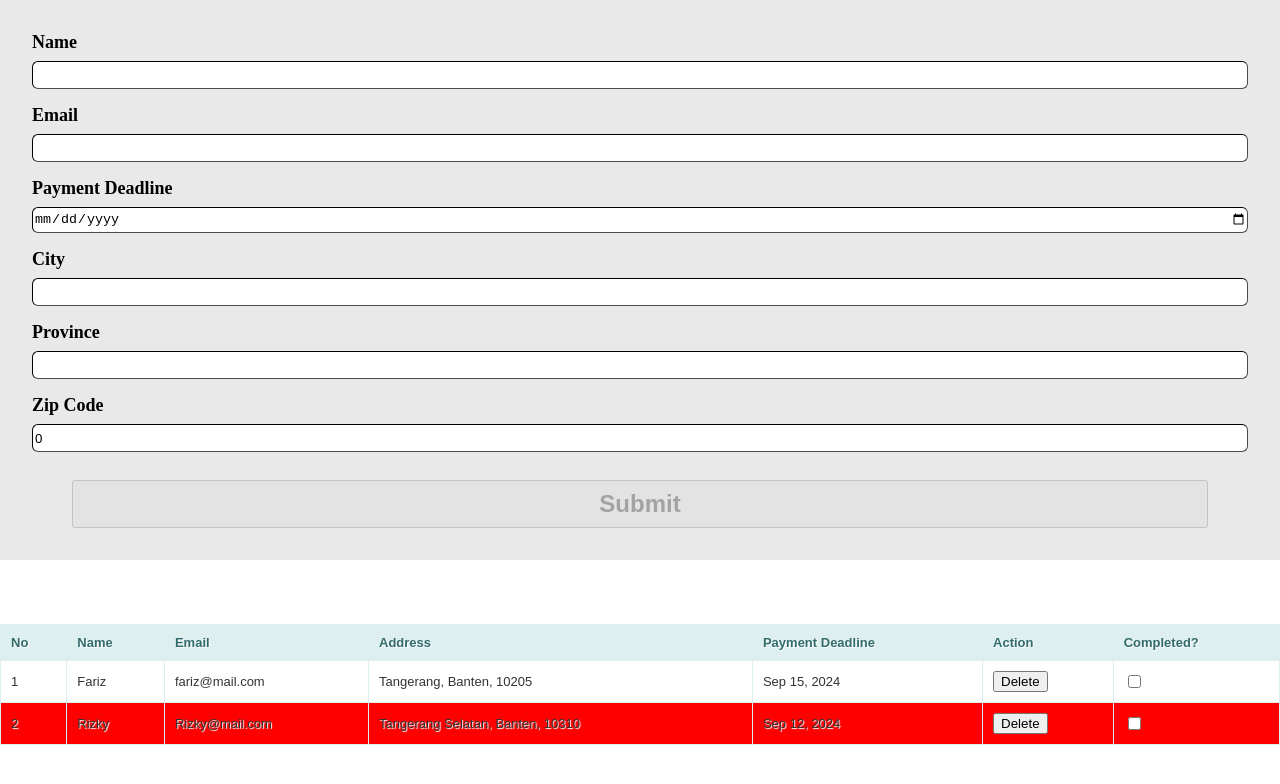
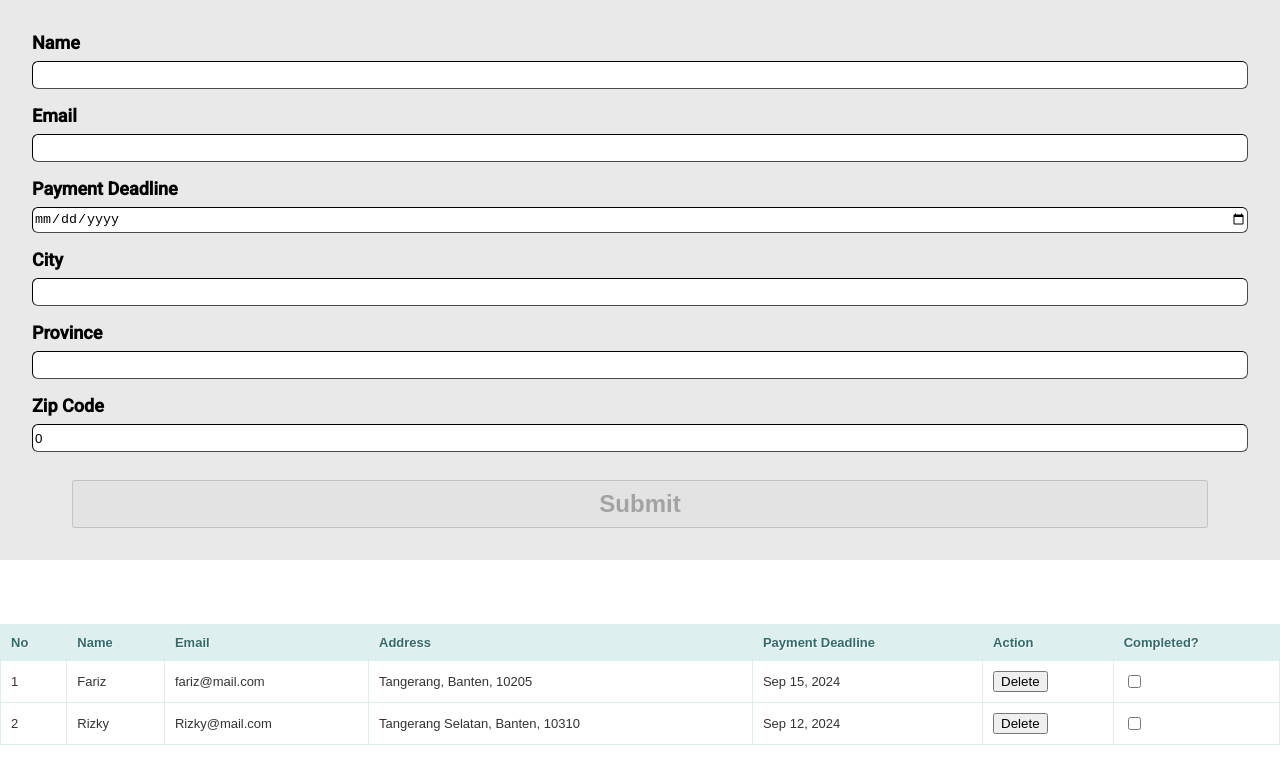
Before and after one commit to luminerrr/angular-fif, an Angular app: page / in a window 1280 px wide. Shown: the top 784 px of the page. Built offline with nearby package versions, Linux system fonts and the light colour scheme.

Commit message:
add snackbar and no data

```diff
--- a/angular.json
+++ b/angular.json
@@ -21,12 +21,14 @@
             ],
             "tsConfig": "tsconfig.app.json",
             "assets": [
+              "src/assets",
               {
                 "glob": "**/*",
                 "input": "public"
               }
             ],
             "styles": [
+              "@angular/material/prebuilt-themes/azure-blue.css",
               "src/styles.css"
             ],
             "scripts": [],
@@ -90,6 +92,7 @@
               }
             ],
             "styles": [
+              "@angular/material/prebuilt-themes/azure-blue.css",
               "src/styles.css"
             ],
             "scripts": []
--- a/package.json
+++ b/package.json
@@ -12,10 +12,12 @@
   "private": true,
   "dependencies": {
     "@angular/animations": "^18.2.0",
+    "@angular/cdk": "^18.2.4",
     "@angular/common": "^18.2.0",
     "@angular/compiler": "^18.2.0",
     "@angular/core": "^18.2.0",
     "@angular/forms": "^18.2.0",
+    "@angular/material": "^18.2.4",
     "@angular/platform-browser": "^18.2.0",
     "@angular/platform-browser-dynamic": "^18.2.0",
     "@angular/platform-server": "^18.2.0",
--- a/src/app/app.config.ts
+++ b/src/app/app.config.ts
@@ -3,7 +3,8 @@ import { provideRouter } from '@angular/router';
 
 import { routes } from './app.routes';
 import { provideClientHydration } from '@angular/platform-browser';
+import { provideAnimationsAsync } from '@angular/platform-browser/animations/async';
 
 export const appConfig: ApplicationConfig = {
-  providers: [provideZoneChangeDetection({ eventCoalescing: true }), provideRouter(routes), provideClientHydration()]
+  providers: [provideZoneChangeDetection({ eventCoalescing: true }), provideRouter(routes), provideClientHydration(), provideAnimationsAsync()]
 };
--- a/src/app/form/form.component.ts
+++ b/src/app/form/form.component.ts
@@ -7,6 +7,7 @@ import {
   Validators,
 } from '@angular/forms';
 import { DataUser } from '../app.model';
+import { SnackbarService } from '../snackbar.service';
 
 @Component({
   selector: 'app-form',
@@ -20,7 +21,7 @@ export class FormComponent {
   minDate!: string;
   @Output() pushNewUser = new EventEmitter<DataUser>();
 
-  constructor() {
+  constructor(private snackbar: SnackbarService) {
     this.addUserForm = new FormGroup({
       name: new FormControl('', [Validators.required, Validators.minLength(3)]),
       email: new FormControl('', [Validators.required, Validators.email]),
@@ -38,8 +39,9 @@ export class FormComponent {
   }
 
   onSubmit() {
-    let formDate = this.addUserForm.get('paymentDeadline')?.value.split('-')
-    const date = new Date(formDate[0], formDate[1] - 1, formDate[2])
+    try {
+      let formDate = this.addUserForm.get('paymentDeadline')?.value.split('-');
+      const date = new Date(formDate[0], formDate[1] - 1, formDate[2]);
       this.pushNewUser.emit({
         name: this.addUserForm.get('name')?.value,
         email: this.addUserForm.get('email')?.value,
@@ -47,9 +49,14 @@ export class FormComponent {
         address: {
           city: this.addUserForm.get('city')?.value,
           province: this.addUserForm.get('province')?.value,
-        zipcode: this.addUserForm.get('zipCode')?.value
+          zipcode: this.addUserForm.get('zipCode')?.value,
         },
         isChecked: false,
-    })
+      });
+      this.snackbar.openSnackBar('Success add new user', '');
+    } catch (error) {
+      this.snackbar.openSnackBar("Error adding new user", "")
+    }
+
   }
 }
--- /dev/null
+++ b/src/app/snackbar.service.ts
@@ -0,0 +1,15 @@
+import { Injectable } from '@angular/core';
+import { MatSnackBar } from '@angular/material/snack-bar';
+
+@Injectable({
+  providedIn: 'root',
+})
+export class SnackbarService {
+  constructor(private snackBar: MatSnackBar) {}
+
+  openSnackBar(message: string, action: string) {
+    this.snackBar.open(message, action, {
+      duration: 2000,
+    });
+  }
+}
--- a/src/app/user-table/user-table.component.css
+++ b/src/app/user-table/user-table.component.css
@@ -25,3 +25,10 @@
     text-decoration: line-through;
     background: rgb(189, 189, 189);
 }
+
+.no-data {
+    width: 100%;
+    display: flex;
+    justify-content: center;
+    margin-top: 48px;
+}
--- a/src/app/user-table/user-table.component.html
+++ b/src/app/user-table/user-table.component.html
@@ -1,4 +1,6 @@
-<table class="zui-table">
+<div *ngIf="users.length === 0" class="no-data">No Data available</div>
+
+<table class="zui-table" *ngIf="users.length !== 0">
   <thead>
     <tr>
       <th>No</th>
@@ -17,7 +19,15 @@
       [ngClass]="user.isChecked ? 'striked' : ''"
       [ngStyle]="{
         'background-color':
-        todayDate.getDate() -  user.paymentDeadline.getDate() >= 3 ? 'red' : ''
+          dateDifferenceAbs(user.paymentDeadline) <= 3 &&
+          dateDifference(user.paymentDeadline) <= 0
+            ? 'red'
+            : '',
+        color:
+          dateDifferenceAbs(user.paymentDeadline) <= 3 &&
+          dateDifference(user.paymentDeadline) <= 0
+            ? '#ffff'
+            : ''
       }"
     >
       <td>
@@ -38,7 +48,7 @@
       </td>
       <td>
         <!-- TODO: Change to trash icon -->
-        <!-- <img src="../assets/delete.png" /> -->
+        <!-- <img src="assets/" /> -->
         <button (click)="deleteUser(i)">Delete</button>
       </td>
       <td>
--- a/src/app/user-table/user-table.component.ts
+++ b/src/app/user-table/user-table.component.ts
@@ -1,15 +1,22 @@
-import { Component, Input, OnChanges, OnInit, SimpleChanges } from '@angular/core';
+import {
+  Component,
+  Input,
+  OnChanges,
+  OnInit,
+  SimpleChanges,
+} from '@angular/core';
 import { DataUser } from '../app.model';
 import { CommonModule } from '@angular/common';
 import { UserdataService } from '../userdata.service';
 import { FormsModule } from '@angular/forms';
+import { SnackbarService } from '../snackbar.service';
 
 @Component({
   selector: 'app-user-table',
   standalone: true,
   imports: [CommonModule, FormsModule],
   templateUrl: './user-table.component.html',
-  styleUrl: './user-table.component.css'
+  styleUrl: './user-table.component.css',
 })
 export class UserTableComponent implements OnInit {
   @Input() users: Array<DataUser> = [];
@@ -17,23 +24,38 @@ export class UserTableComponent implements OnInit {
   todayDate: Date = new Date();
   isDue!: number;
 
-  constructor (private userService: UserdataService) {}
+  constructor(
+    private userService: UserdataService,
+    private snackBar: SnackbarService
+  ) {}
 
-  ngOnInit(): void {
-      console.log('asu')
-  }
-
+  ngOnInit(): void {}
 
   ngOnChanges(changes: SimpleChanges): void {
-      console.log(changes)
-      console.log('asu')
+    console.log(changes);
   }
 
   deleteUser(index: number): void {
-    this.userService.deleteUser(index)
+    try {
+      this.userService.deleteUser(index);
+      this.snackBar.openSnackBar('Success delete user', '');
+    } catch (error) {
+      this.snackBar.openSnackBar('Error deleting user', '');
+    }
   }
 
   onChangeCheckbox(index: number, event: any) {
     this.userService.checkUser(index, event.target.checked);
   }
+
+  dateDifference(date: Date): number {
+    const res = this.todayDate.getDate() - date.getDate();
+    return res;
+  }
+
+  dateDifferenceAbs(date: Date): number {
+    const res = Math.abs(this.todayDate.getDate() - date.getDate());
+    return res;
+  }
 }
+('');
--- a/src/index.html
+++ b/src/index.html
@@ -6,6 +6,8 @@
   <base href="/">
   <meta name="viewport" content="width=device-width, initial-scale=1">
   <link rel="icon" type="image/x-icon" href="favicon.ico">
+  <link href="https://fonts.googleapis.com/css2?family=Roboto:wght@300;400;500&display=swap" rel="stylesheet">
+  <link href="https://fonts.googleapis.com/icon?family=Material+Icons" rel="stylesheet">
 </head>
 <body>
   <app-root></app-root>
--- a/src/styles.css
+++ b/src/styles.css
@@ -2,3 +2,5 @@
 body {
     margin: 0;
 }
+html, body { height: 100%; }
+body { margin: 0; font-family: Roboto, "Helvetica Neue", sans-serif; }
```
Also changed, not shown: 2 other files (tests, documents, lock files or other folders). Lines whose indentation alone changed are shown as unchanged.
